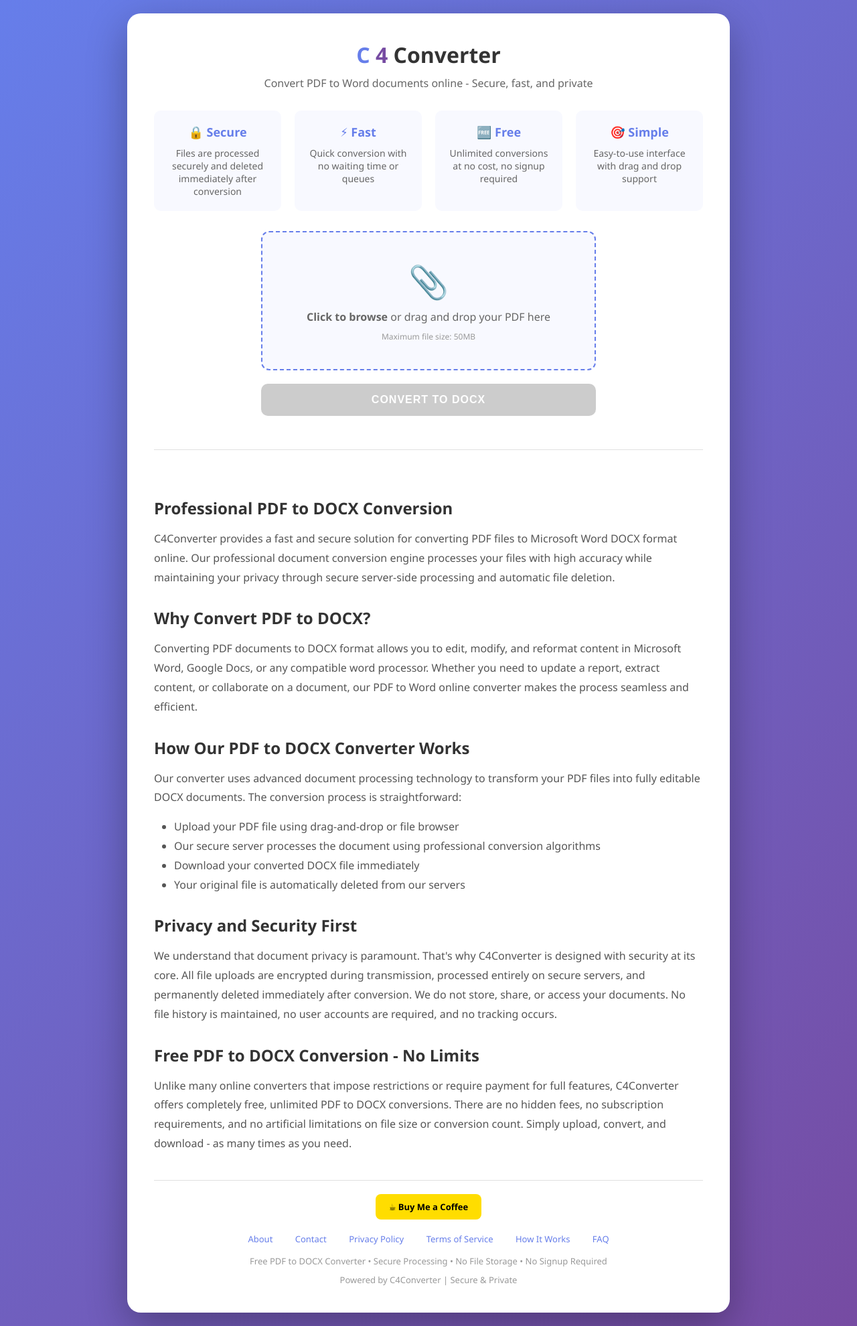
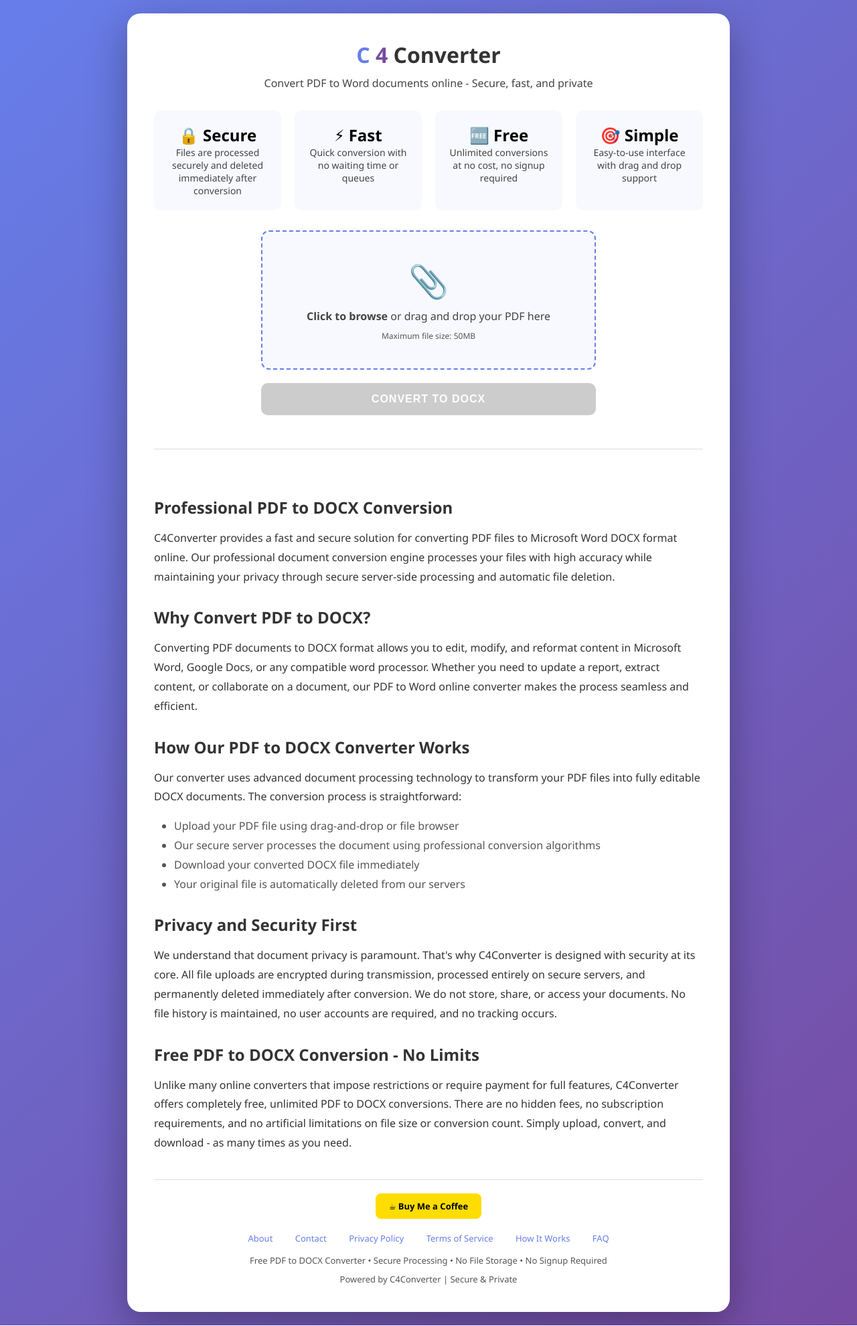
Before and after one commit to singhalamjeet/c4coverter, a FastAPI app: page / in a window 1280 px wide. Shown: the whole page at 67% size. Run offline with FastAPI, Linux system fonts and the light colour scheme.

Commit message:
Fix accessibility issues: contrast, headings, and landmarks

```diff
--- a/app/templates/index.html
+++ b/app/templates/index.html
@@ -81,7 +81,7 @@
         }
 
         .subtitle {
-            color: #666;
+            color: #444;
             text-align: center;
             margin-bottom: 30px;
             font-size: 16px;
@@ -121,7 +121,7 @@
         }
 
         .upload-text {
-            color: #666;
+            color: #444;
             margin-bottom: 10px;
         }
 
@@ -255,7 +255,7 @@
         }
 
         .seo-content p {
-            color: #555;
+            color: #333;
             line-height: 1.8;
             margin-bottom: 15px;
         }
@@ -300,7 +300,7 @@
         }
 
         .feature-card p {
-            color: #666;
+            color: #444;
             font-size: 14px;
         }
 
@@ -309,7 +309,7 @@
             padding-top: 20px;
             border-top: 1px solid #e0e0e0;
             text-align: center;
-            color: #999;
+            color: #555;
             font-size: 13px;
         }
 
@@ -330,25 +330,25 @@
 </head>
 
 <body>
-    <div class="container">
+    <main class="container">
         <h1><span style="color: #667eea;">C</span> <span style="color: #764ba2;">4</span> Converter</h1>
         <p class="subtitle">Convert PDF to Word documents online - Secure, fast, and private</p>
 
         <div class="features-grid" style="margin-bottom: 30px;">
             <div class="feature-card">
-                <h3>🔒 Secure</h3>
+                <h2>🔒 Secure</h2>
                 <p>Files are processed securely and deleted immediately after conversion</p>
             </div>
             <div class="feature-card">
-                <h3>⚡ Fast</h3>
+                <h2>⚡ Fast</h2>
                 <p>Quick conversion with no waiting time or queues</p>
             </div>
             <div class="feature-card">
-                <h3>🆓 Free</h3>
+                <h2>🆓 Free</h2>
                 <p>Unlimited conversions at no cost, no signup required</p>
             </div>
             <div class="feature-card">
-                <h3>🎯 Simple</h3>
+                <h2>🎯 Simple</h2>
                 <p>Easy-to-use interface with drag and drop support</p>
             </div>
         </div>
@@ -359,7 +359,7 @@
                 <div class="upload-text">
                     <strong>Click to browse</strong> or drag and drop your PDF here
                 </div>
-                <div style="color: #999; font-size: 12px; margin-top: 8px;">
+                <div style="color: #555; font-size: 12px; margin-top: 8px;">
                     Maximum file size: 50MB
                 </div>
             </div>
@@ -430,7 +430,7 @@
             <p>Free PDF to DOCX Converter • Secure Processing • No File Storage • No Signup Required</p>
             <p style="margin-top: 10px;">Powered by C4Converter | Secure & Private</p>
         </div>
-    </div>
+    </main>
 
     <script>
         const uploadArea = document.getElementById('uploadArea');
```
